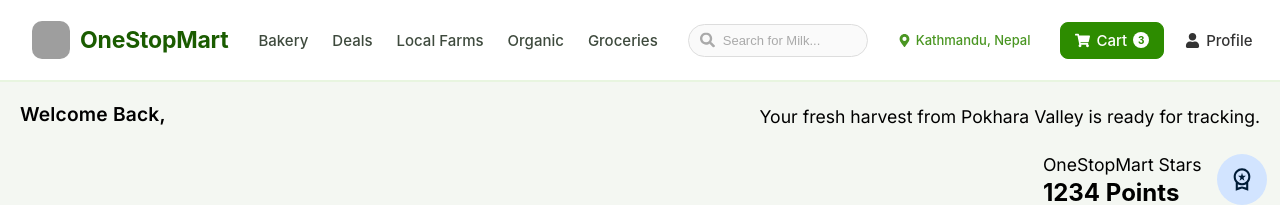
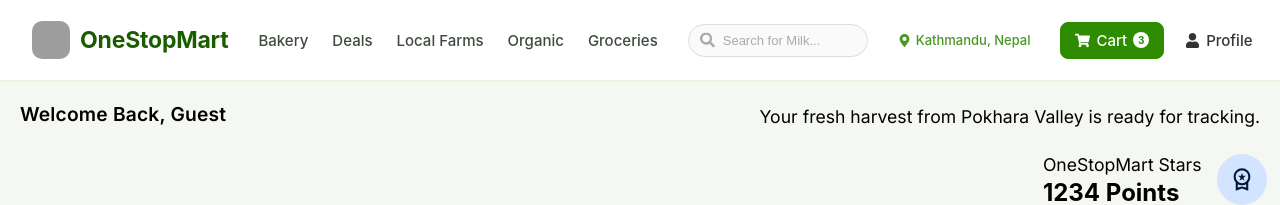
Before and after one commit to frosty-alt/OneStopMart, a React (Vite) app: page /home in a window 1280 px wide. Shown: the top 205 px of the page. Built offline with nearby package versions, Linux system fonts and the light colour scheme; grey boxes are pictures that could not be loaded.

Commit message:
username updated

```diff
--- a/src/Auth/login.jsx
+++ b/src/Auth/login.jsx
@@ -19,7 +19,7 @@ const Login = () => {
         try {
             setLoading(true)
             setError('')
-            const token = localStorage.getItemem('token')
+            const token = localStorage.getItem('token')
             const response = await fetch('https://onestopmartbackend-eqe8hea0azegacdq.southeastasia-01.azurewebsites.net/auth/send-otp', {
                 method: 'POST',
                 headers: {
--- a/src/Auth/userlogin.jsx
+++ b/src/Auth/userlogin.jsx
@@ -8,7 +8,7 @@ const userlogin = () => {
     const [name, setName] = useState('')
 
 
-    const Handlesubmit = async () => {
+    const HandleSubmit = async () => {
         if (!name.trim()) {
       setError('Please enter your name.');
       return;
@@ -33,6 +33,7 @@ const userlogin = () => {
       method: 'POST',
       headers: {
         'Content-Type': 'application/json',
+        'Authorization': `Bearer ${token}`,
       },
       body: JSON.stringify({ name }),
     }
@@ -42,7 +43,10 @@ const userlogin = () => {
     throw new Error('Failed to set user name');
   }
 
-  navigate('/home');
+  const data = await response.json();
+  console.log('Name set successfully:', data);
+  navigate('/home', { state: { name: data.user.name } });
+
 } catch (error) {
   console.error('Error Occurred:', error);
 }
@@ -56,7 +60,9 @@ finally{
         <h3>User Login</h3>
         <p>This is the user login page.</p>
         <input type="text" placeholder="Enter your name" value={name} onChange={(e) => setName(e.target.value)} />
-        <button onClick={Handlesubmit }>Submit</button>
+        <button disabled={loading} onClick={HandleSubmit}>
+          {loading ? 'Submitting...' : 'Submit'}
+        </button>
     </div>
   )
 }
--- a/src/Home/Hero-section/IntroContainer.jsx
+++ b/src/Home/Hero-section/IntroContainer.jsx
@@ -1,11 +1,18 @@
 import React from 'react'
 import './IntroContainer.css'
+import { useLocation } from 'react-router-dom'
 import loyaltybadge from '../../assets/loyaltybadge.svg'
-const IntroContainer = (props) => {
+const IntroContainer = () => {
+  const location = useLocation ()
+   console.log('Location object:', location); // Check full location
+  console.log('Location state:', location.state); // Check state
+  console.log('Name value:', location.state?.name); // Check name
+
+  const name = location.state?.name || 'Guest';
   return (
     <div className="IntroContainer">
         <div className="greeting">
-        <h3>Welcome Back, {props.name} </h3>
+        <h3>Welcome Back, {name} </h3>
         <p>Your fresh harvest from Pokhara Valley is ready for tracking.</p>
         </div>
         <div className="OSMStars">
```
